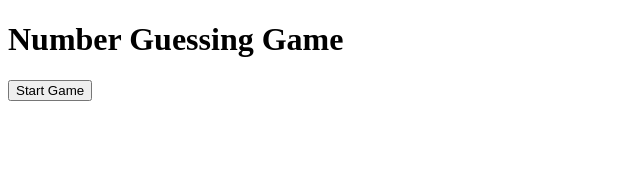
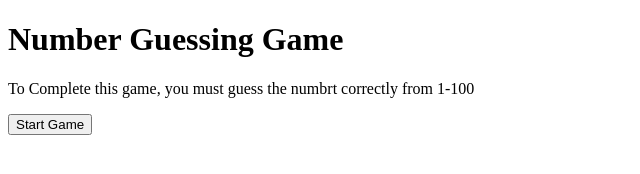
Before and after one commit to melaniemccallProcessing/JS-Nucamp, a plain HTML site: page index.html in a window 1280 px wide. Shown: the whole page, without its empty margins (0-640 px from the left). Drawn offline with Linux system fonts and the light colour scheme.

Commit message:
new paragraph

```diff
--- a/index.html
+++ b/index.html
@@ -6,9 +6,9 @@
 </head>
 <body>
     <h1>Number Guessing Game</h1>
+    <p>To Complete this game, you must guess the numbrt correctly from 1-100</p>
     <button type="button" onclick="runGame()">Start Game</button>
     <script>
-
     function runGame() {
 
         let guessString = '';
```
